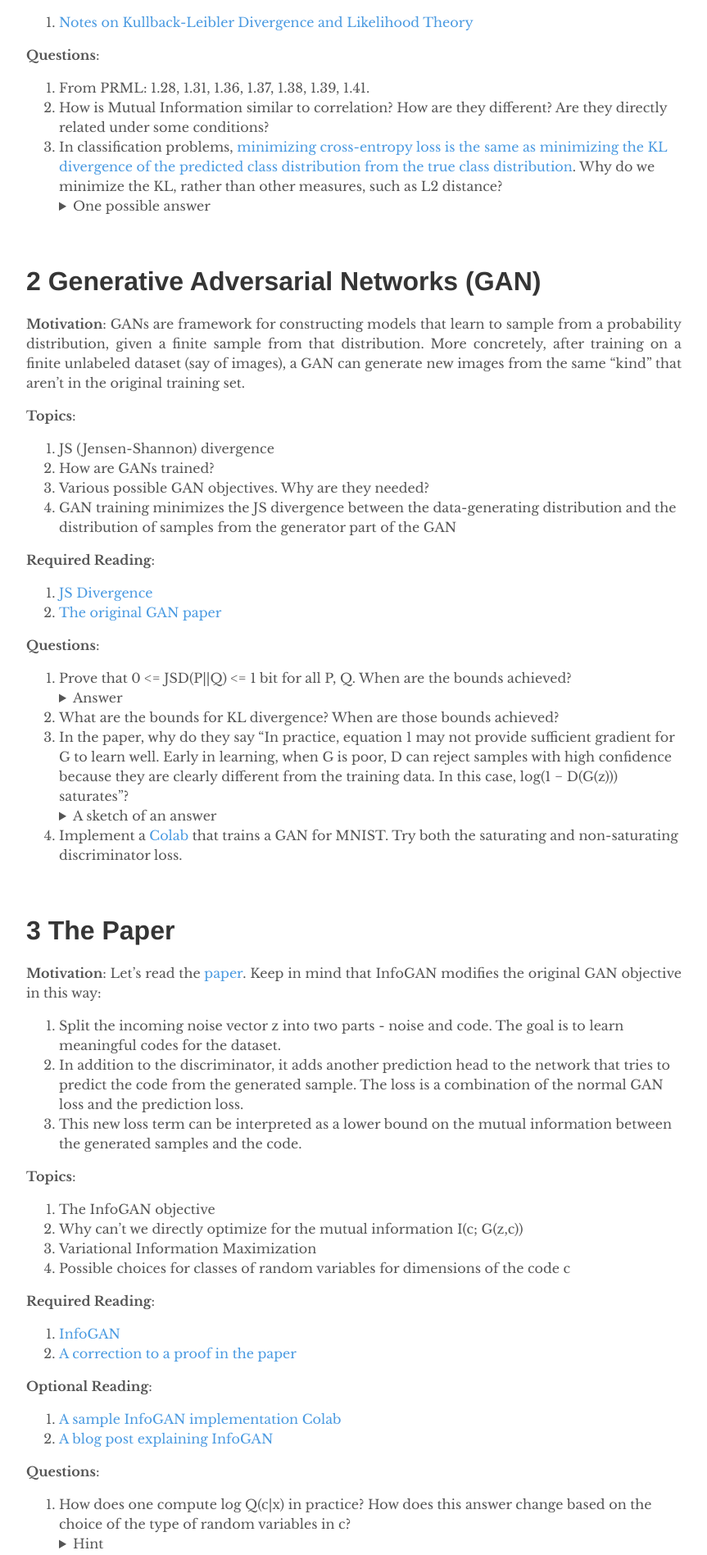
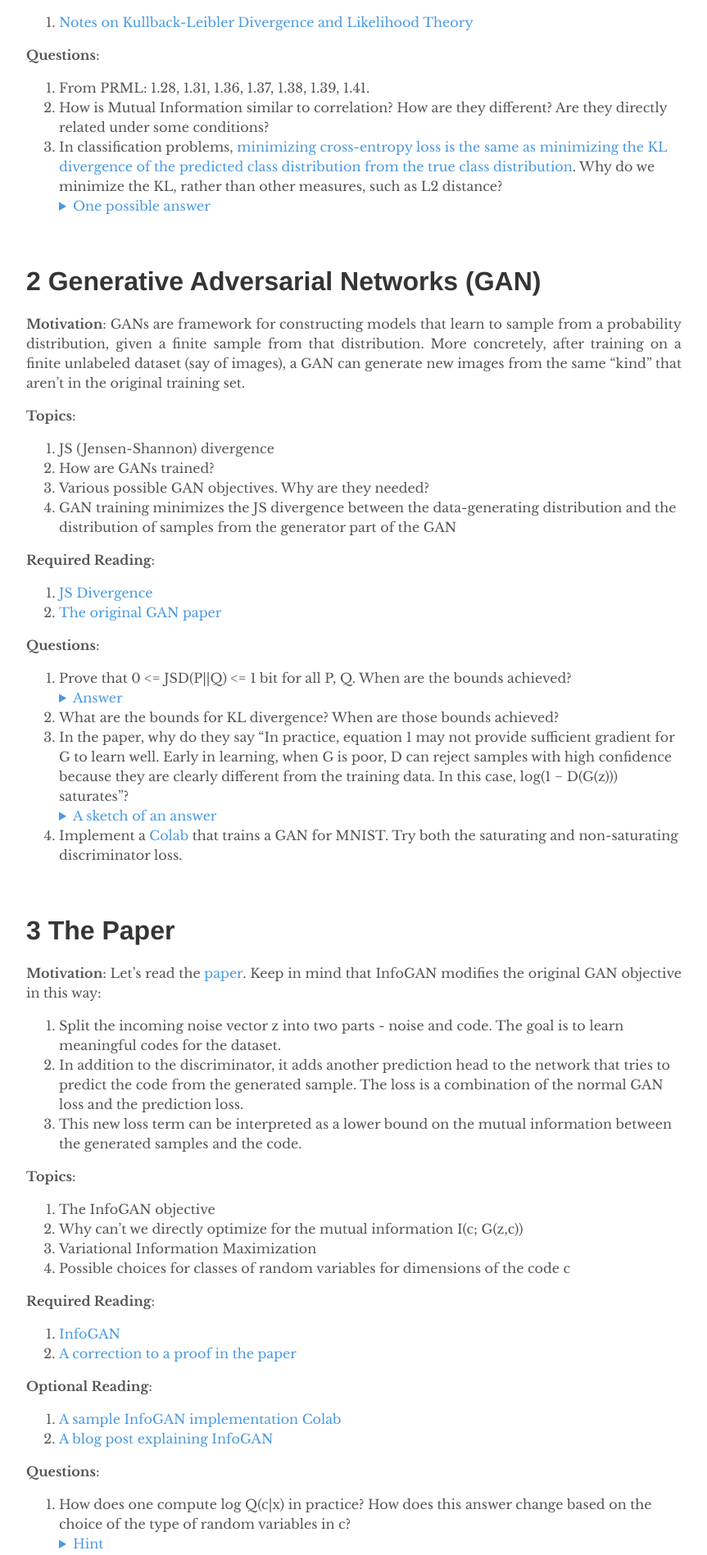
Before and after one commit to depthfirstlearning/depthfirstlearning.com, a Jekyll site: the page built from _posts/2018-05-28-InfoGAN.markdown, in a window 1280 px wide. Shown: the part 1176-3073 px from the top of the page at 82% size, without its empty margins (208-1071 px from the left). Built offline with Jekyll 4.4.1, drawn with Linux system fonts in a browser that asks for light colours.

Commit message:
summary CSS

```diff
--- a/assets/main.scss
+++ b/assets/main.scss
@@ -4,9 +4,6 @@
 
 @import 'tale';
 
-.summary {
-  display: inline-block;
-  padding-left: 6px;
-  padding-right: 6px;
-  border: 1px solid brown;
+summary {
+  color: $blue;
 }
```
